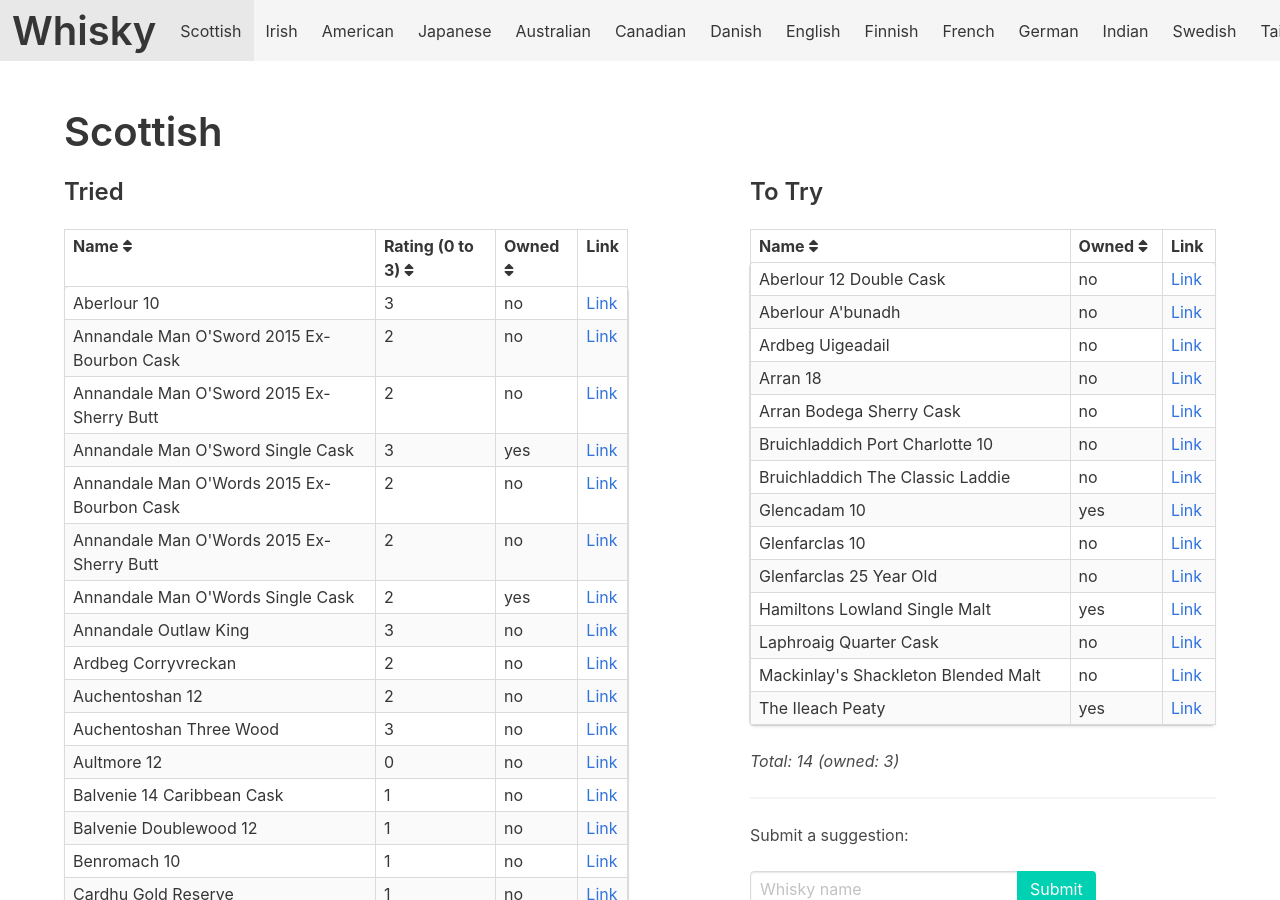
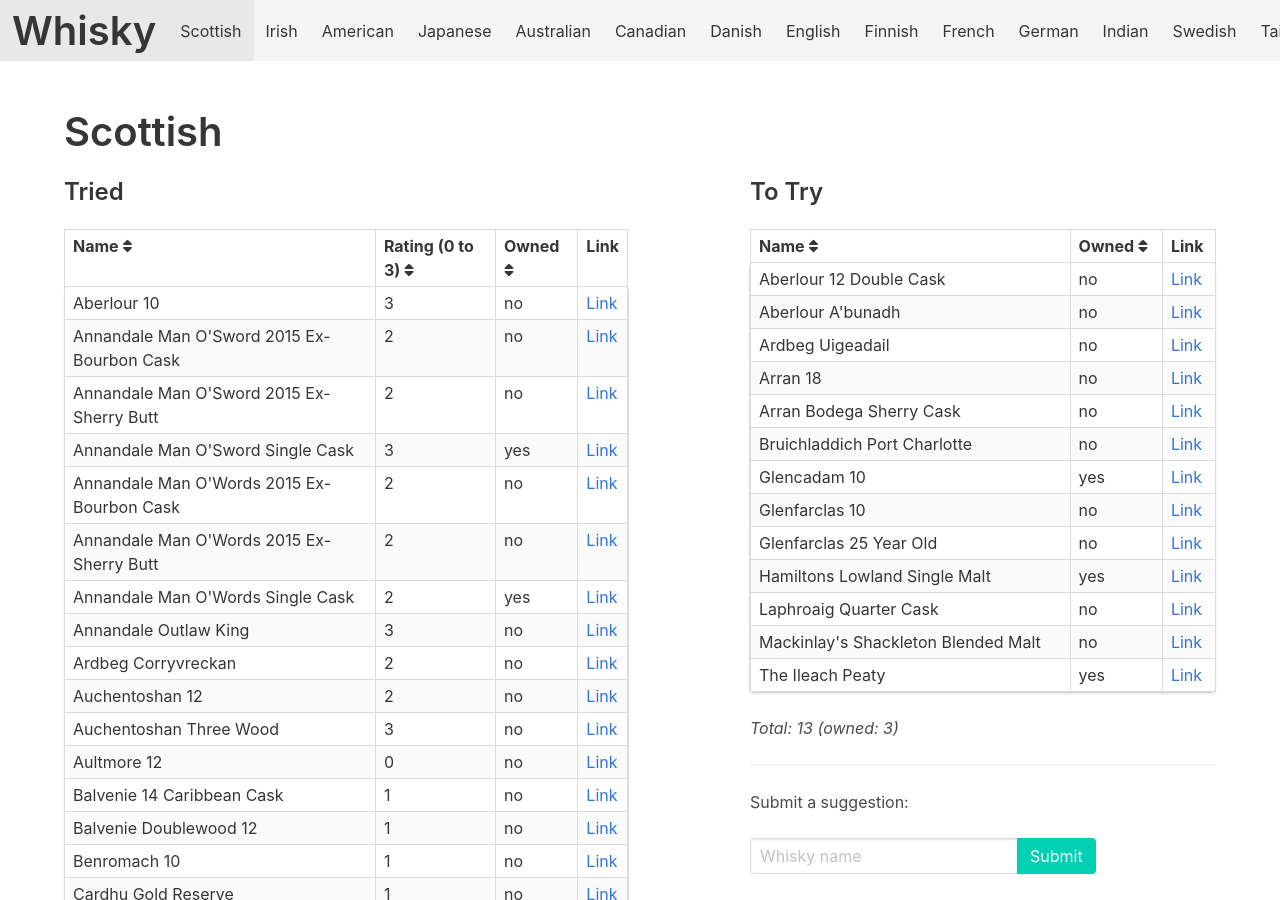
Before and after one commit to grega/whisky, a Jekyll site: the page built from scottish.html, in a window 1280 px wide and 900 px high. Built offline with Jekyll 4.4.1, drawn with Linux system fonts in a browser that asks for light colours; nearby versions of some CDN libraries.

Commit message:
Update to_try.yml

```diff
--- a/_data/scottish/to_try.yml
+++ b/_data/scottish/to_try.yml
@@ -10,8 +10,7 @@
 - name: Hamiltons Lowland Single Malt
   owned: true
 - name: Glenfarclas 25 Year Old
-- name: Bruichladdich Port Charlotte 10
-- name: Bruichladdich The Classic Laddie
+- name: Bruichladdich Port Charlotte
 - name: Mackinlay's Shackleton Blended Malt
 - name: Arran 18
 - name: Arran Bodega Sherry Cask
```
